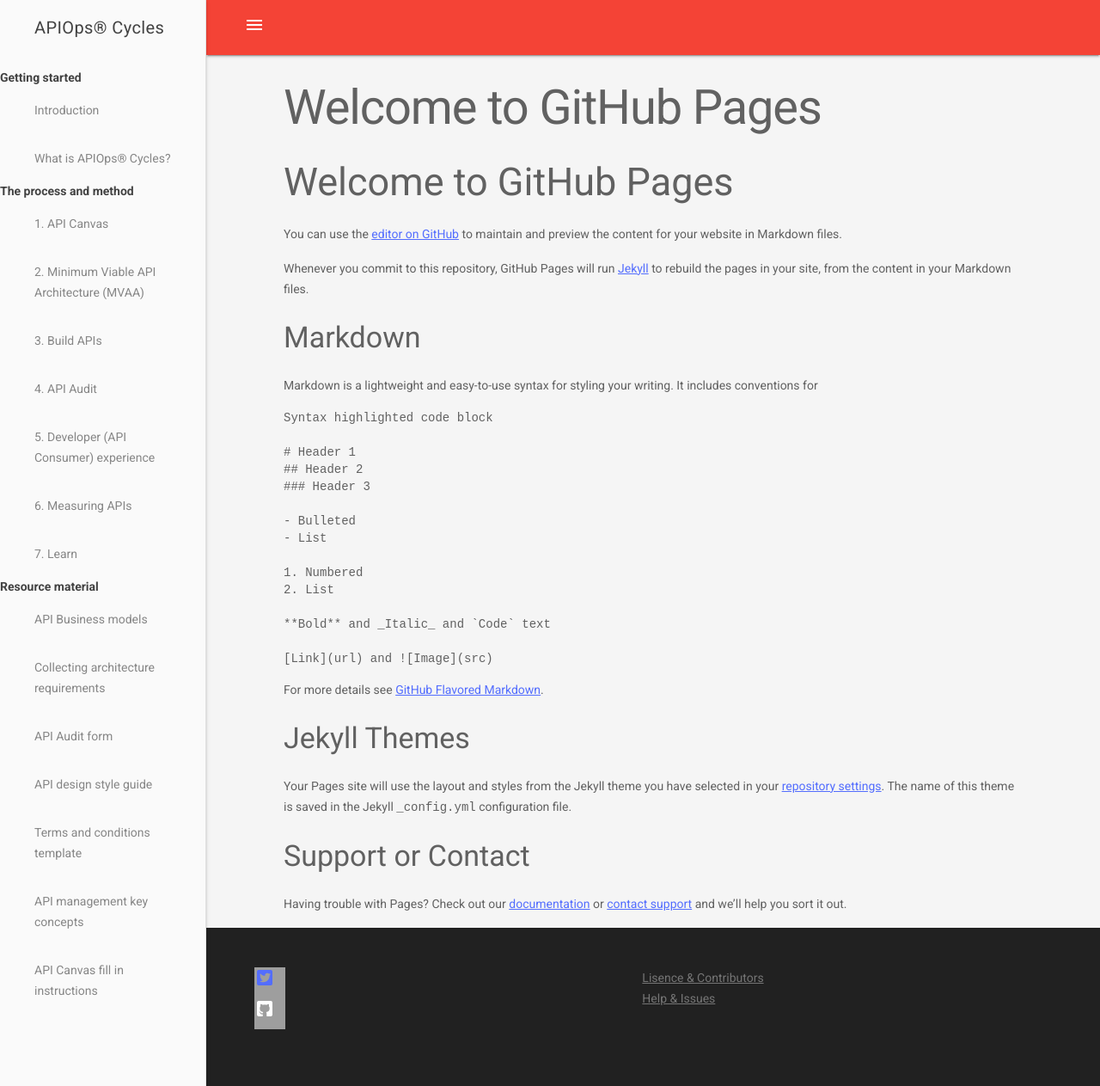
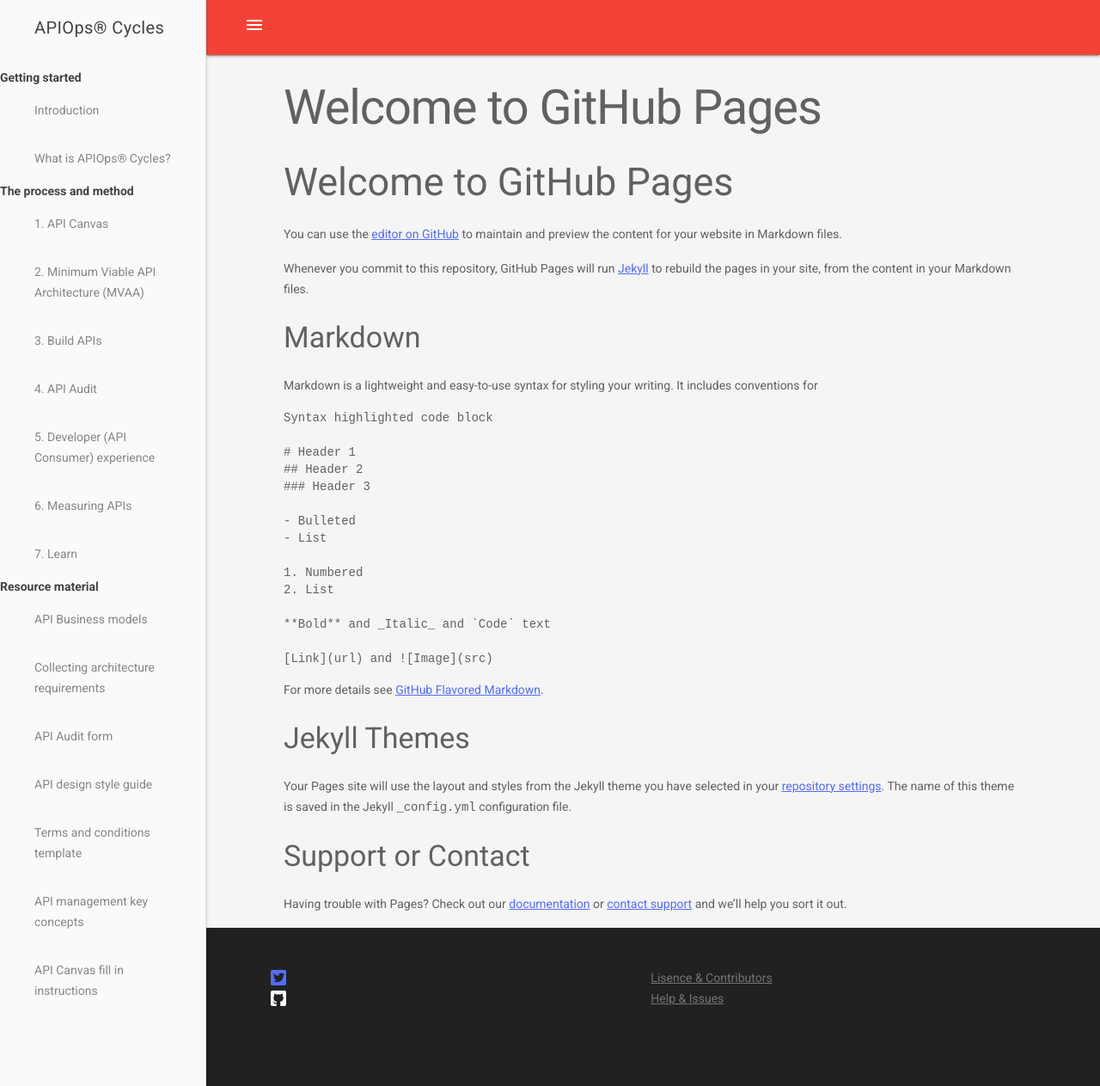
Before and after one commit to mniinio/APIOps-cycles, a Jekyll site: the page built from README.md, in a window 1280 px wide. Shown: the whole page at 86% size. Built offline with Jekyll 4.4.1, drawn with Linux system fonts in a browser that asks for light colours; our own code applies the rules of GitHub Pages for plain Markdown files.

Commit message:
social button backgrounds

```diff
--- a/assets/css/style.scss
+++ b/assets/css/style.scss
@@ -295,4 +295,11 @@ img {
       li {
         position: relative;
       }
+
+      li.mdl-mini-footer--social-btn {
+          margin: 0 16px;
+          width: 24px;
+          height: 24px;
+          background-color: transparent;
+      }
 }
```
